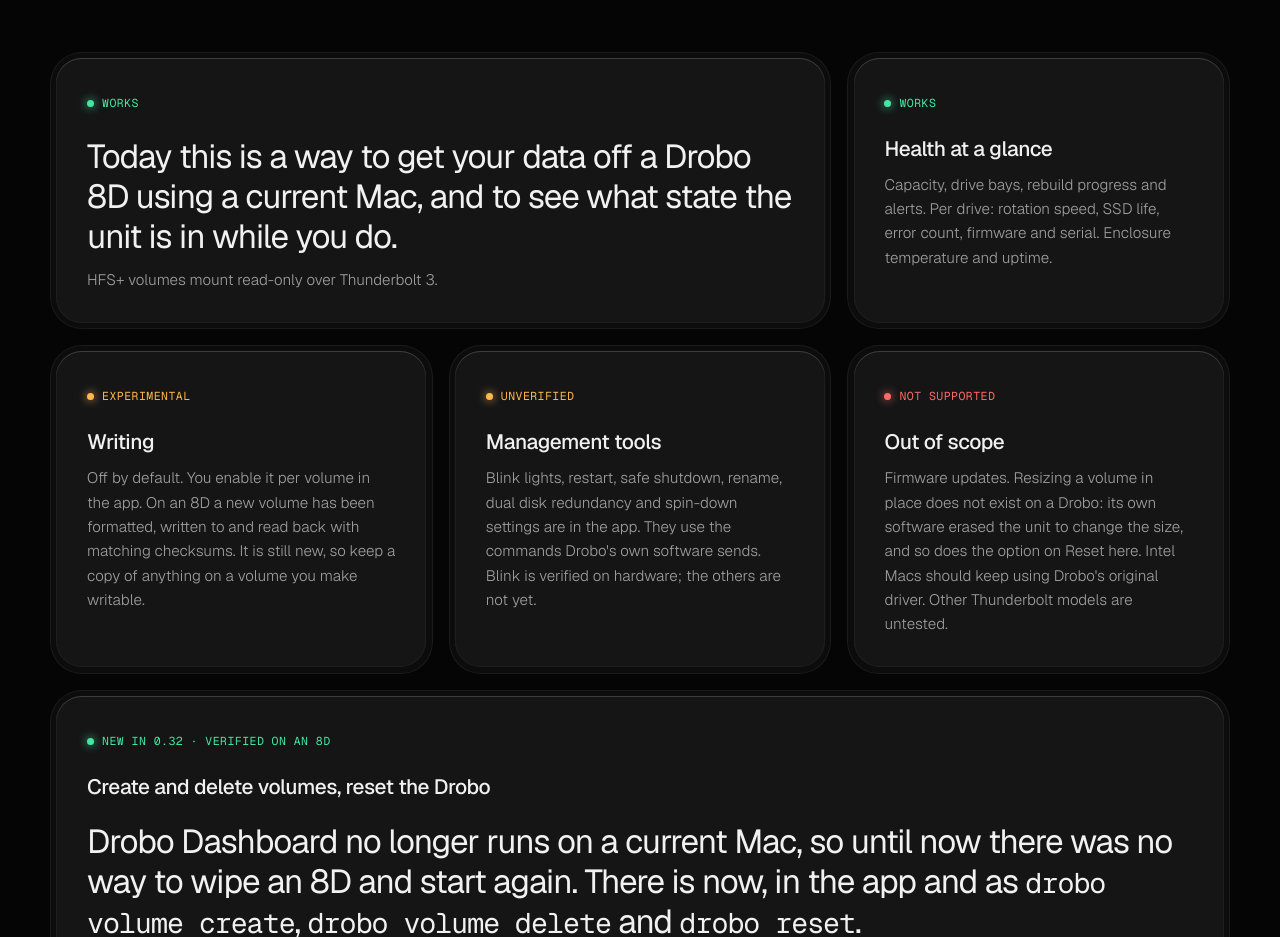
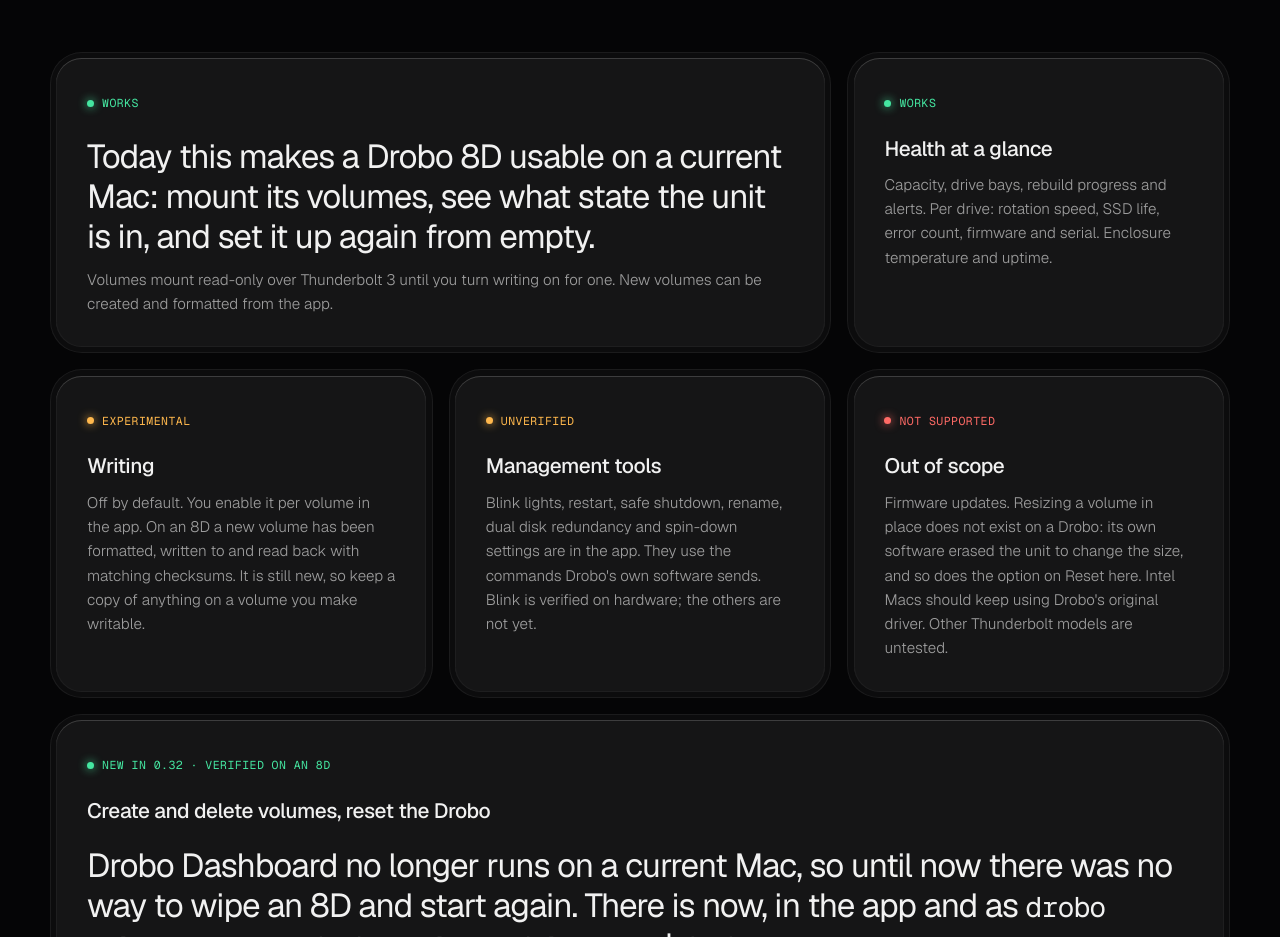
Before and after one commit to JoeMatt/drobo-driverkit, a plain HTML site: page docs/index.html in a window 1280 px wide. Shown: the part 1340-2277 px from the top of the page. Drawn offline with nearby package versions, Linux system fonts and the light colour scheme.

Commit message:
Website: first card describes what 0.32 does
Co-Authored-By: Claude Fable 5.2 <noreply@anthropic.com>

```diff
--- a/docs/index.html
+++ b/docs/index.html
@@ -252,8 +252,8 @@
       <div class="bento">
         <div class="shell wide reveal"><div class="core">
           <span class="state ok"><i></i>Works</span>
-          <p class="pull">Today this is a way to get your data off a Drobo 8D using a current Mac, and to see what state the unit is in while you do.</p>
-          <p>HFS+ volumes mount read-only over Thunderbolt 3.</p>
+          <p class="pull">Today this makes a Drobo 8D usable on a current Mac: mount its volumes, see what state the unit is in, and set it up again from empty.</p>
+          <p>Volumes mount read-only over Thunderbolt 3 until you turn writing on for one. New volumes can be created and formatted from the app.</p>
         </div></div>
         <div class="shell reveal" style="--d:.08s"><div class="core">
           <span class="state ok"><i></i>Works</span>
```
